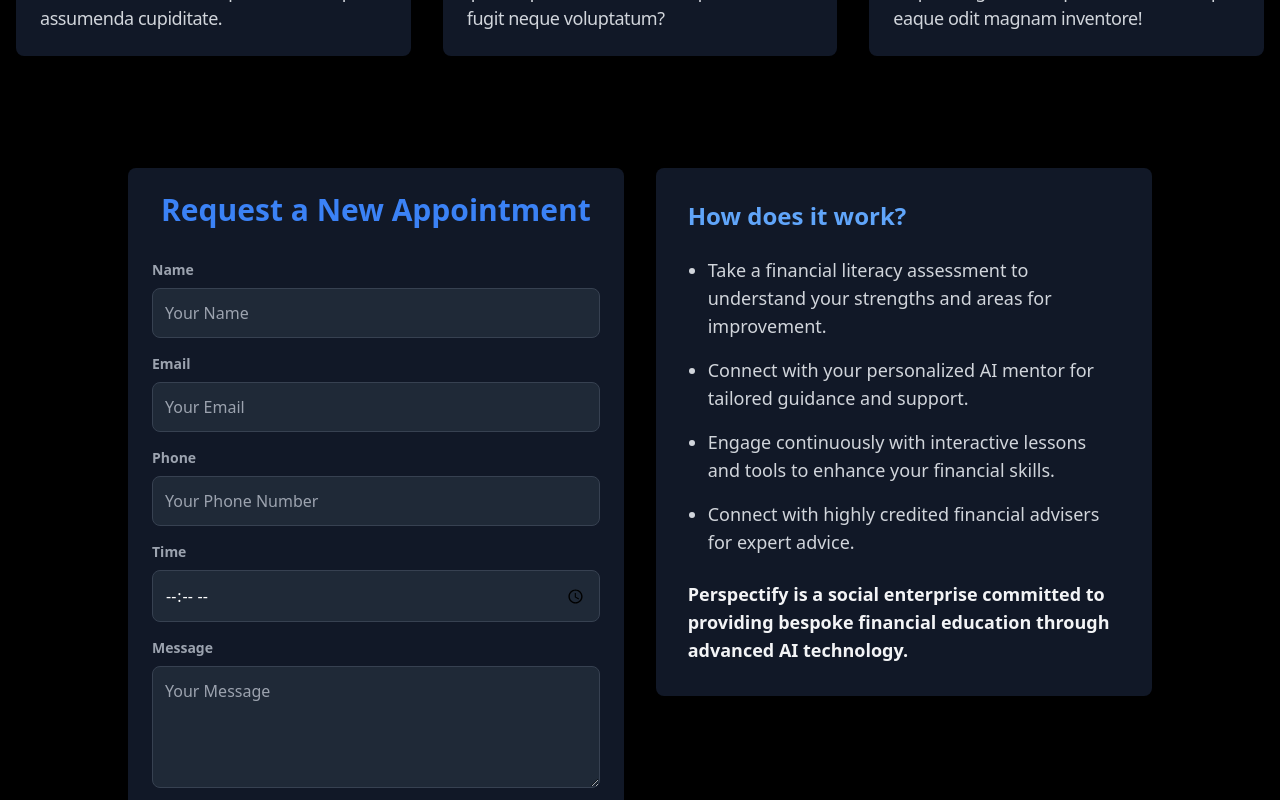
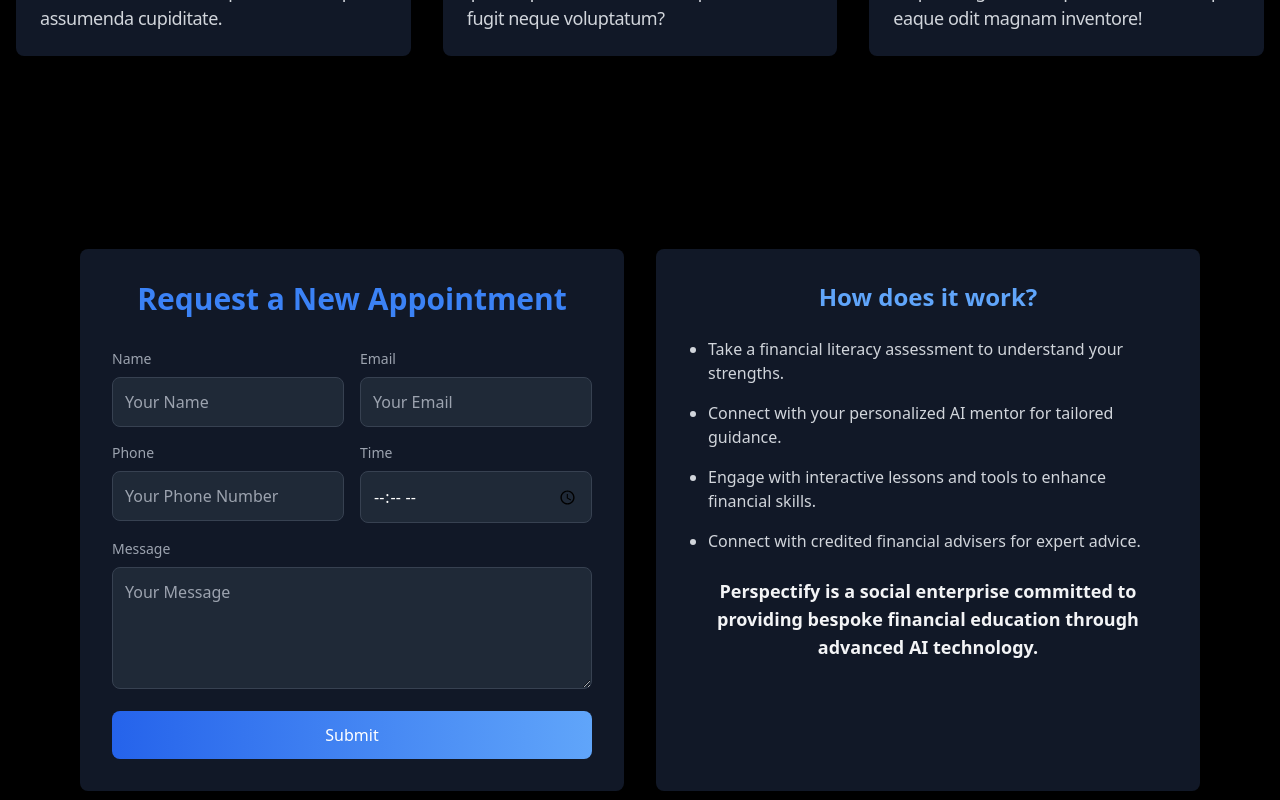
Before and after one commit to RATIKANTA1/PerspectifyAI, a React (Create React App) app: page / in a window 1280 px wide. Shown: the part 2400-3200 px from the top of the page. Built offline with nearby package versions, Linux system fonts and the light colour scheme.

Commit message:
Ratikanta (#9)
* About section and contact add

* Booking & contact & Header

* Booking & contact & Header

* swiper & bookin change

* swiper & bookin change

```diff
--- a/src/Components/Booking.jsx
+++ b/src/Components/Booking.jsx
@@ -5,7 +5,6 @@
     name: '',
     email: '',
     phone: '',
-    date: '',
     time: '',
     message: ''
   });
@@ -13,17 +12,8 @@
   const handleChange = (e) => {
     const { name, value } = e.target;
 
-    // Only allow letters in the name field
-    if (name === 'name') {
-      const regex = /^[a-zA-Z\s]*$/; // Only letters and spaces
-      if (!regex.test(value)) return;
-    }
-
-    // Only allow numbers in the phone field
-    if (name === 'phone') {
-      const regex = /^[0-9]*$/; // Only numbers
-      if (!regex.test(value)) return;
-    }
+    if (name === 'name' && !/^[a-zA-Z\s]*$/.test(value)) return;
+    if (name === 'phone' && !/^[0-9]*$/.test(value)) return;
 
     setFormData({ ...formData, [name]: value });
   };
@@ -34,134 +24,105 @@
   };
 
   return (
-    <section id="book-appointment" className="bg-black text-white py-12 px-4">
-  <div className="container mx-auto max-w-5xl flex flex-col md:flex-row items-start justify-between gap-8">
+    <section id="book-appointment" className="bg-black text-white min-h-screen py-12 px-0 flex items-center justify-center">
+      <div className="container mx-auto max-w-6xl flex flex-col md:flex-row gap-8 px-4">
         {/* Left: Booking Form */}
-    <div className="w-full md:w-1/2 p-6 bg-gray-900 rounded-lg shadow-lg">
+        <div className="w-full md:w-1/2 bg-gray-900 p-8 rounded-lg shadow-xl">
           <h2 className="text-3xl font-bold text-center text-blue-500 mb-8">
             Request a New Appointment
           </h2>
-      <form onSubmit={handleSubmit}>
-        <div className="mb-4">
-          <label className="block  text-gray-400 text-sm font-semibold mb-2">
-            Name
-          </label>
+          <form onSubmit={handleSubmit} className="grid grid-cols-2 gap-4">
+            {/* Name & Email */}
+            <div className="col-span-1">
+              <label className="block text-gray-400 text-sm mb-2">Name</label>
               <input
                 type="text"
                 name="name"
                 value={formData.name}
                 onChange={handleChange}
-            className="w-full p-3 border border-gray-700 rounded-lg bg-gray-800 text-white focus:outline-none focus:ring-2 focus:ring-blue-500"
+                className="w-full p-3 border border-gray-700 rounded-lg bg-gray-800 text-white"
                 placeholder="Your Name"
                 required
               />
             </div>
-        <div className="mb-4">
-          <label className="block text-gray-400 text-sm font-semibold mb-2">
-            Email
-          </label>
+            <div className="col-span-1">
+              <label className="block text-gray-400 text-sm mb-2">Email</label>
               <input
                 type="email"
                 name="email"
                 value={formData.email}
                 onChange={handleChange}
-            className="w-full p-3 border border-gray-700 rounded-lg bg-gray-800 text-white focus:outline-none focus:ring-2 focus:ring-blue-500"
+                className="w-full p-3 border border-gray-700 rounded-lg bg-gray-800 text-white"
                 placeholder="Your Email"
                 required
               />
             </div>
-        <div className="mb-4">
-          <label className="block text-gray-400 text-sm font-semibold mb-2">
-            Phone
-          </label>
+            {/* Phone & Time */}
+            <div className="col-span-1">
+              <label className="block text-gray-400 text-sm mb-2">Phone</label>
               <input
                 type="tel"
                 name="phone"
                 value={formData.phone}
                 onChange={handleChange}
-            className="w-full p-3 border border-gray-700 rounded-lg bg-gray-800 text-white focus:outline-none focus:ring-2 focus:ring-blue-500"
+                className="w-full p-3 border border-gray-700 rounded-lg bg-gray-800 text-white"
                 placeholder="Your Phone Number"
                 required
               />
             </div>
-        {/* <div className="mb-4">
-          <label className="block text-gray-400 text-sm font-semibold mb-2">
-            Date
-          </label>
-          <input
-            type="date"
-            name="date"
-            value={formData.date}
-            onChange={handleChange}
-            className="w-full p-3 border border-gray-700 rounded-lg bg-gray-800 text-white focus:outline-none focus:ring-2 focus:ring-blue-500"
-            required
-          />
-        </div> */}
-        <div className="mb-4">
-          <label className="block text-gray-400 text-sm font-semibold mb-2">
-            Time
-          </label>
+            <div className="col-span-1">
+              <label className="block text-gray-400 text-sm mb-2">Time</label>
               <input
                 type="time"
                 name="time"
                 value={formData.time}
                 onChange={handleChange}
-            className="w-full p-3 border border-gray-700 rounded-lg bg-gray-800 text-white focus:outline-none focus:ring-2 focus:ring-blue-500"
+                className="w-full p-3 border border-gray-700 rounded-lg bg-gray-800 text-white"
                 required
               />
             </div>
-        <div className="mb-4">
-          <label className="block text-gray-400 text-sm font-semibold mb-2">
-            Message
-          </label>
+            {/* Message */}
+            <div className="col-span-2">
+              <label className="block text-gray-400 text-sm mb-2">Message</label>
               <textarea
                 name="message"
                 value={formData.message}
                 onChange={handleChange}
-            className="w-full p-3 border border-gray-700 rounded-lg bg-gray-800 text-white focus:outline-none focus:ring-2 focus:ring-blue-500"
+                className="w-full p-3 border border-gray-700 rounded-lg bg-gray-800 text-white"
                 placeholder="Your Message"
                 rows="4"
-          ></textarea>
+                required
+              />
             </div>
+            {/* Submit Button */}
+            <div className="col-span-2">
               <button
                 type="submit"
-          className="bg-blue-600 text-white p-3 rounded-lg w-full hover:bg-blue-500 transition-colors"
+                className="w-full py-3 bg-gradient-to-r from-blue-600 to-blue-400 text-white rounded-lg hover:from-blue-500 hover:to-blue-300 transition-all duration-300"
               >
                 Submit
               </button>
+            </div>
           </form>
         </div>
 
-    {/* Right Side: How does it work Section */}
-    <div className="w-full md:w-1/2 p-8 bg-gray-900  text-gray-300 rounded-lg shadow-lg">
+        {/* Right: How Does it Work */}
+        <div className="w-full md:w-1/2 bg-gray-900 p-8 rounded-lg shadow-xl text-center">
           <h2 className="text-2xl font-bold mb-6 text-blue-400">
             How does it work?
           </h2>
-      <ul className="list-disc pl-5 space-y-4 text-gray-300">
-        <li className='text-lg'>
-          Take a financial literacy assessment to understand your strengths and
-          areas for improvement.
-        </li>
-        <li className='text-lg'>
-          Connect with your personalized AI mentor for tailored guidance and
-          support.
-        </li>
-        <li className='text-lg'>
-          Engage continuously with interactive lessons and tools to enhance your
-          financial skills.
-        </li>
-        <li className='text-lg'>
-          Connect with highly credited financial advisers for expert advice.
-        </li>
+          <ul className="list-disc pl-5 space-y-4 text-gray-300 text-left">
+            <li>Take a financial literacy assessment to understand your strengths.</li>
+            <li>Connect with your personalized AI mentor for tailored guidance.</li>
+            <li>Engage with interactive lessons and tools to enhance financial skills.</li>
+            <li>Connect with credited financial advisers for expert advice.</li>
           </ul>
           <p className="mt-6 text-lg font-semibold text-gray-100">
-        Perspectify is a social enterprise committed to providing bespoke
-        financial education through advanced AI technology.
+            Perspectify is a social enterprise committed to providing bespoke financial education through advanced AI technology.
           </p>
         </div>
       </div>
     </section>
-
   );
 }
 
```
Lines whose indentation alone changed are shown as unchanged.
